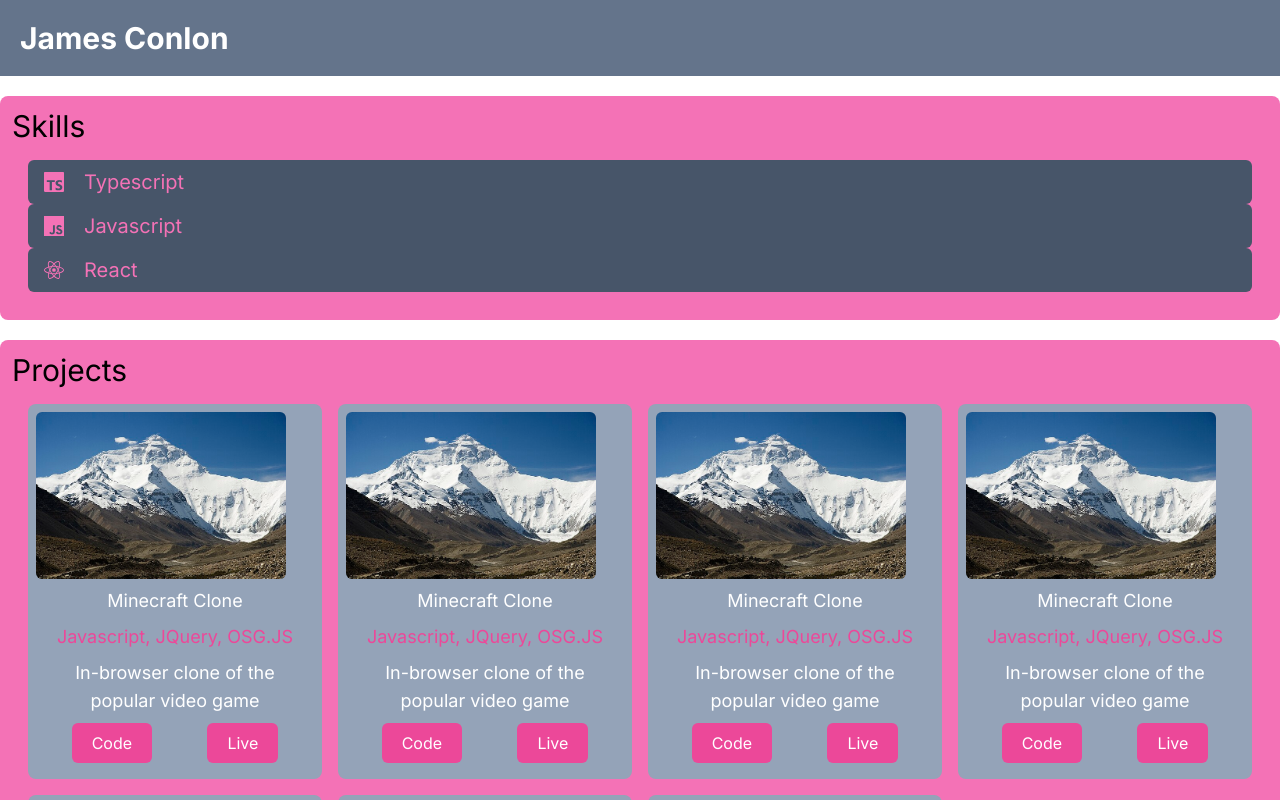
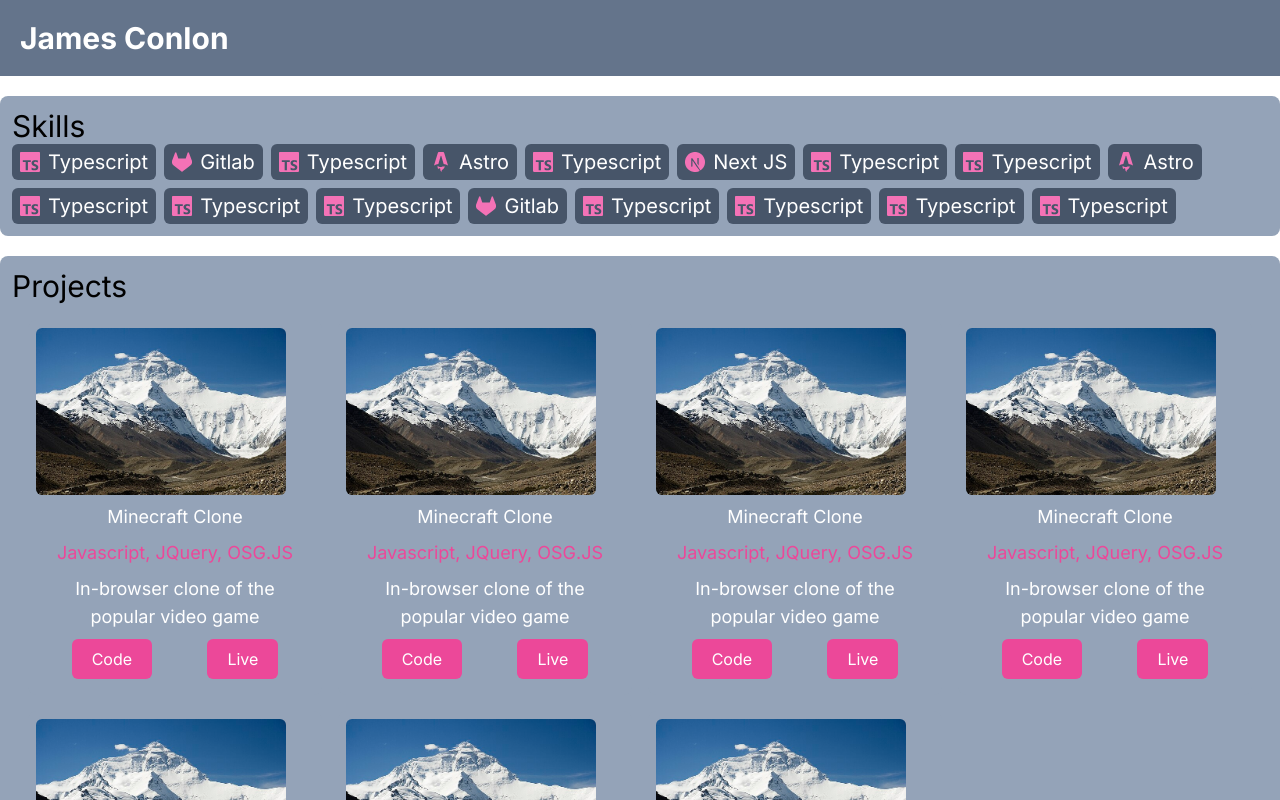
Before and after one commit to conlonj25/portfolio, a Next.js app: page / in a window 1280 px wide. Shown: the top 800 px of the page. Built offline with nearby package versions, Linux system fonts and the light colour scheme.

Commit message:
add SkillBadge component

```diff
--- a/src/app/components/Projects.tsx
+++ b/src/app/components/Projects.tsx
@@ -2,7 +2,7 @@
 
 const Projects = () => {
 	return (
-		<div className="bg-pink-400 p-3 rounded-lg">
+		<div className="bg-slate-400 p-3 rounded-lg">
 			<h1 className="text-3xl">Projects</h1>
 			<div className="grid gap-4 p-4 grid-cols-1 sm:grid-cols-2 md:grid-cols-3 lg:grid-cols-4 ">
 				<ProjectView />
--- /dev/null
+++ b/src/app/components/SkillBadge.tsx
@@ -0,0 +1,70 @@
+import { IconType, IconBaseProps } from 'react-icons';
+import {
+	SiAstro,
+	SiGitlab,
+	SiJavascript,
+	SiNextdotjs,
+	SiReact,
+	SiTypescript,
+} from 'react-icons/si';
+
+type Skill =
+	| 'typescript'
+	| 'javascript'
+	| 'react'
+	| 'next'
+	| 'astro'
+	| 'gitlab';
+
+type SkillBadgeProps = {
+	skill: Skill;
+};
+
+const getIcon = (skill: Skill): IconType => {
+	switch (skill) {
+		case 'typescript':
+			return SiTypescript;
+		case 'javascript':
+			return SiJavascript;
+		case 'react':
+			return SiReact;
+		case 'next':
+			return SiNextdotjs;
+		case 'astro':
+			return SiAstro;
+		case 'gitlab':
+			return SiGitlab;
+		default:
+			return SiTypescript;
+	}
+};
+
+const getText = (skill: Skill): string => {
+	switch (skill) {
+		case 'typescript':
+			return 'Typescript';
+		case 'javascript':
+			return 'Javascript';
+		case 'react':
+			return 'React';
+		case 'next':
+			return 'Next JS';
+		case 'astro':
+			return 'Astro';
+		case 'gitlab':
+			return 'Gitlab';
+		default:
+			return 'Typescript';
+	}
+};
+
+const SkillBadge = ({ skill }: SkillBadgeProps) => {
+	const jam = SiTypescript();
+	return (
+		<div className="bg-slate-600 flex items-center px-2 py-1 rounded-md">
+			{getIcon(skill)({ className: 'text-xl text-pink-400' })}
+			<p className="ml-2 text-xl text-white">{getText(skill)}</p>
+		</div>
+	);
+};
+export default SkillBadge;
--- a/src/app/components/Skills.tsx
+++ b/src/app/components/Skills.tsx
@@ -1,24 +1,30 @@
 import { IconContext } from 'react-icons';
 import { FaBeer } from 'react-icons/fa';
 import { SiJavascript, SiReact, SiTypescript } from 'react-icons/si';
+import SkillBadge from './SkillBadge';
 
 const Skills = () => {
 	return (
-		<div className="bg-pink-400 p-3 rounded-lg">
+		<div className="bg-slate-400 p-3 rounded-lg">
 			<h1 className="text-3xl">Skills</h1>
-			<div className="gap-4 p-4 flex-wrap">
-				<div className="bg-slate-600 flex flex-none p-2 rounded-md items-center">
-					<SiTypescript className="text-xl text-pink-400 ml-2" />
-					<p className="text-pink-400 text-xl ml-5">Typescript</p>
-				</div>
-				<div className="bg-slate-600 flex p-2 rounded-md items-center">
-					<SiJavascript className="text-xl text-pink-400 ml-2" />
-					<p className="text-pink-400 text-xl ml-5">Javascript</p>
-				</div>
-				<div className="bg-slate-600 flex p-2 rounded-md items-center">
-					<SiReact className="text-xl text-pink-400 ml-2" />
-					<p className="text-pink-400 text-xl ml-5">React</p>
-				</div>
+			<div className="flex flex-wrap gap-2">
+				<SkillBadge skill={'typescript'} />
+				<SkillBadge skill={'gitlab'} />
+				<SkillBadge skill={'typescript'} />
+				<SkillBadge skill={'astro'} />
+				<SkillBadge skill={'typescript'} />
+				<SkillBadge skill={'next'} />
+				<SkillBadge skill={'typescript'} />
+				<SkillBadge skill={'typescript'} />
+				<SkillBadge skill={'astro'} />
+				<SkillBadge skill={'typescript'} />
+				<SkillBadge skill={'typescript'} />
+				<SkillBadge skill={'typescript'} />
+				<SkillBadge skill={'gitlab'} />
+				<SkillBadge skill={'typescript'} />
+				<SkillBadge skill={'typescript'} />
+				<SkillBadge skill={'typescript'} />
+				<SkillBadge skill={'typescript'} />
 			</div>
 		</div>
 	);
```
